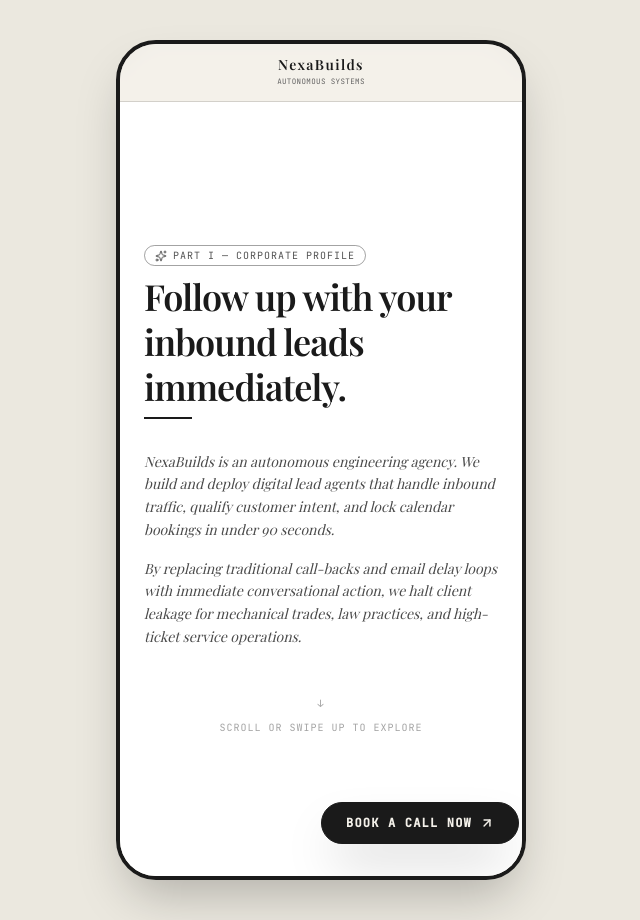
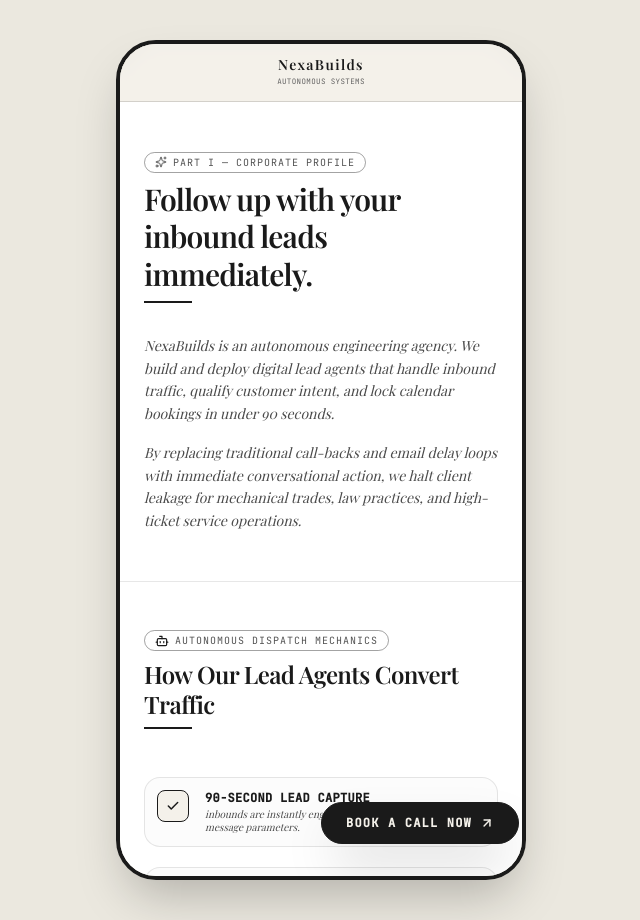
Before and after one commit to nexabuilds705/website, a React (Vite) app: page / in a window 1280 px wide. Shown: the whole page, without its empty margins (319-959 px from the left). Built offline with nearby package versions, Linux system fonts and the light colour scheme; a web font is replaced by a local one.

Commit message:
remove: strip all Apple-style scroll animations, cinematic intro, and whileInView transitions

```diff
--- a/src/App.tsx
+++ b/src/App.tsx
@@ -1,5 +1,5 @@
 import React, { useState, useEffect, useRef } from 'react';
-import { Bot, Sparkles, ArrowUpRight, Check, ChevronRight, X } from 'lucide-react';
+import { Bot, Sparkles, ArrowUpRight, Check, X } from 'lucide-react';
 import { motion, AnimatePresence } from 'motion/react';
 import Disqualifier from './components/Disqualifier';
 import Questionnaire from './components/Questionnaire';
@@ -12,40 +12,13 @@ export default function App() {
   const [showFloatingBox, setShowFloatingBox] = useState(true);
   const [isBooked, setIsBooked] = useState(false);
 
-  // One-time cinematic Apple-style scroll transition state
-  const [hasCompletedFirstScroll, setHasCompletedFirstScroll] = useState(false);
-  const [isTransitioning, setIsTransitioning] = useState(false);
-
   const scrollContainerRef = useRef<HTMLDivElement>(null);
 
-  // Monitor scroll/gestures to trigger the cinematic transition once
+  // Hide the floating CTA once the booking form scrolls into view
   useEffect(() => {
     const container = scrollContainerRef.current;
 
-    const triggerTransition = () => {
-      if (!hasCompletedFirstScroll && !isTransitioning) {
-        setIsTransitioning(true);
-        setTimeout(() => {
-          setHasCompletedFirstScroll(true);
-          setIsTransitioning(false);
-        }, 1400);
-      }
-    };
-
     const handleScroll = () => {
-      const scrollTop = container ? container.scrollTop : window.scrollY;
-
-      if (!hasCompletedFirstScroll) {
-        if (scrollTop > 5) {
-          // Lock scroll at top during the cinematic rise
-          if (container) container.scrollTop = 0;
-          else window.scrollTo(0, 0);
-          triggerTransition();
-        }
-        return;
-      }
-
-      // Hide floating CTA once the booking form comes into view
       const bookingSection = document.getElementById('book-demo');
       if (!bookingSection) return;
 
@@ -62,12 +35,8 @@ export default function App() {
 
     if (container) {
       container.addEventListener('scroll', handleScroll);
-      container.addEventListener('wheel', triggerTransition, { passive: true });
-      container.addEventListener('touchmove', triggerTransition, { passive: true });
     } else {
       window.addEventListener('scroll', handleScroll);
-      window.addEventListener('wheel', triggerTransition, { passive: true });
-      window.addEventListener('touchmove', triggerTransition, { passive: true });
     }
 
     handleScroll();
@@ -75,15 +44,11 @@ export default function App() {
     return () => {
       if (container) {
         container.removeEventListener('scroll', handleScroll);
-        container.removeEventListener('wheel', triggerTransition);
-        container.removeEventListener('touchmove', triggerTransition);
       } else {
         window.removeEventListener('scroll', handleScroll);
-        window.removeEventListener('wheel', triggerTransition);
-        window.removeEventListener('touchmove', triggerTransition);
       }
     };
-  }, [hasCompletedFirstScroll, isTransitioning]);
+  }, []);
 
   const handleBookingSuccess = (_submission: LeadSubmission) => {
     setSubmissionsUpdatedToggle(prev => !prev);
@@ -91,9 +56,6 @@ export default function App() {
   };
 
   const scrollToBooking = () => {
-    if (!hasCompletedFirstScroll) setHasCompletedFirstScroll(true);
-
-    setTimeout(() => {
     const el = document.getElementById('book-demo');
     const container = scrollContainerRef.current;
 
@@ -102,7 +64,6 @@ export default function App() {
     } else {
       el?.scrollIntoView({ behavior: 'smooth' });
     }
-    }, 50);
   };
 
   return (
@@ -123,28 +84,18 @@ export default function App() {
           </div>
         </header>
 
-        {!hasCompletedFirstScroll ? (
-          /* Cinematic intro — shown only once on first scroll */
-          <div className="relative w-full h-full overflow-hidden flex flex-col justify-between">
-
-            {/* Screen 1: Corporate profile (fades out) */}
-            <motion.section
-              initial={{ opacity: 1, scale: 1, y: 0 }}
-              animate={isTransitioning ? { opacity: 0, scale: 0.95, y: -40 } : { opacity: 1, scale: 1, y: 0 }}
-              transition={{ duration: 1.4, ease: [0.16, 1, 0.3, 1] }}
-              className="flex-1 bg-white px-6 py-12 flex flex-col justify-center space-y-8 select-none"
-            >
+        {/* Section 1: Corporate profile */}
+        <section className="bg-white px-6 py-12 border-b border-ink/10 space-y-8 flex-shrink-0">
           <div className="space-y-2">
             <div className="inline-flex items-center gap-1.5 px-2.5 py-0.5 border border-ink/40 text-ink/75 text-[10px] font-mono uppercase tracking-widest rounded-full">
               <Sparkles className="w-3 h-3 text-ink animate-pulse" />
               PART I — CORPORATE PROFILE
             </div>
-                <h1 className="font-serif text-3xl md:text-4xl font-bold tracking-tight text-ink leading-tight">
+            <h1 className="font-serif text-3xl font-bold tracking-tight text-ink leading-tight">
               Follow up with your inbound leads immediately.
             </h1>
             <div className="w-12 h-[1.5px] bg-ink" />
           </div>
-
           <div className="space-y-4 font-serif text-sm leading-relaxed text-ink-muted italic">
             <p>
               NexaBuilds is an autonomous engineering agency. We build and deploy digital lead agents that handle inbound traffic, qualify customer intent, and lock calendar bookings in under 90 seconds.
@@ -153,105 +104,16 @@ export default function App() {
               By replacing traditional call-backs and email delay loops with immediate conversational action, we halt client leakage for mechanical trades, law practices, and high-ticket service operations.
             </p>
           </div>
+        </section>
 
-              <div className="pt-4 flex flex-col items-center justify-center text-center space-y-2 text-[10px] font-mono uppercase tracking-widest text-ink/40">
-                <span className="animate-bounce">↓</span>
-                <span>Scroll or Swipe up to explore</span>
-              </div>
-            </motion.section>
-
-            {/* Screen 2: Product mechanics (rises in) */}
-            <motion.section
-              initial={{ y: '100%', opacity: 0 }}
-              animate={isTransitioning ? { y: 0, opacity: 1 } : { y: '100%', opacity: 0 }}
-              transition={{ duration: 1.4, ease: [0.16, 1, 0.3, 1] }}
-              className="absolute inset-0 bg-white px-6 py-12 flex flex-col justify-center space-y-8 z-20 overflow-y-auto"
-            >
+        {/* Section 2: Product mechanics */}
+        <section className="bg-white px-6 py-12 border-b border-ink/10 space-y-8 flex-shrink-0">
           <div className="space-y-2">
             <div className="inline-flex items-center gap-1.5 px-2.5 py-0.5 border border-ink/40 text-ink/75 text-[10px] font-mono uppercase tracking-widest rounded-full">
               <Bot className="w-3.5 h-3.5 text-ink" />
               AUTONOMOUS DISPATCH MECHANICS
             </div>
-                <h2 className="font-serif text-2xl md:text-3xl font-bold tracking-tight text-ink leading-tight">
-                  How Our Lead Agents Convert Traffic
-                </h2>
-                <div className="w-12 h-[1.5px] bg-ink" />
-              </div>
-
-              <div className="space-y-5 pt-4 text-xs font-mono uppercase tracking-wide text-ink">
-                {[
-                  { title: '90-Second Lead Capture', desc: 'Inbounds are instantly engaged via automated voice or text message parameters.' },
-                  { title: 'Real-time Intent Screening', desc: 'Our system verifies budgets and schedules before submitting slots to your CRM.' },
-                  { title: 'Guaranteed Pipeline Safety', desc: 'Eliminates the cost of missed weekend leads and late-night inquiries entirely.' },
-                ].map(({ title, desc }) => (
-                  <div key={title} className="flex gap-4 items-start p-3 border border-ink/10 rounded-2xl bg-neutral-50/50">
-                    <div className="p-2 border border-ink bg-[#F4F1EA] flex-shrink-0 rounded-lg">
-                      <Check className="w-3.5 h-3.5 stroke-[2.5]" />
-                    </div>
-                    <div className="space-y-0.5">
-                      <span className="font-bold block">{title}</span>
-                      <p className="text-[10px] text-ink-muted font-normal lowercase font-serif italic tracking-normal">{desc}</p>
-                    </div>
-                  </div>
-                ))}
-              </div>
-
-              <div className="pt-2">
-                <button
-                  type="button"
-                  onClick={() => setHasCompletedFirstScroll(true)}
-                  className="w-full py-3 px-4 bg-ink hover:bg-neutral-800 text-paper font-mono text-[10px] uppercase tracking-widest font-bold border border-ink rounded-xl transition-all flex items-center justify-between"
-                >
-                  <span>PROCEED TO COMPATIBILITY</span>
-                  <ChevronRight className="w-4 h-4" />
-                </button>
-              </div>
-            </motion.section>
-
-          </div>
-        ) : (
-          /* Normal document flow after the intro transition */
-          <div className="flex flex-col">
-
-            {/* Section 1: Corporate profile */}
-            <motion.section
-              initial={{ opacity: 0, y: 60 }}
-              whileInView={{ opacity: 1, y: 0 }}
-              viewport={{ root: scrollContainerRef, once: true, amount: 0.1 }}
-              transition={{ duration: 0.9, ease: [0.16, 1, 0.3, 1] }}
-              className="bg-white px-6 py-12 border-b border-ink/10 space-y-8 flex-shrink-0"
-            >
-              <div className="space-y-2">
-                <div className="inline-flex items-center gap-1.5 px-2.5 py-0.5 border border-ink/40 text-ink/75 text-[10px] font-mono uppercase tracking-widest rounded-full">
-                  <Sparkles className="w-3 h-3 text-ink" />
-                  PART I — CORPORATE PROFILE
-                </div>
-                <h1 className="font-serif text-3xl md:text-4xl font-bold tracking-tight text-ink leading-tight">
-                  Follow up with your inbound leads immediately.
-                </h1>
-                <div className="w-12 h-[1.5px] bg-ink" />
-              </div>
-              <div className="space-y-4 font-serif text-sm leading-relaxed text-ink-muted italic">
-                <p>
-                  NexaBuilds is an autonomous engineering agency. We build and deploy digital lead agents that handle inbound traffic, qualify customer intent, and lock calendar bookings in under 90 seconds.
-                </p>
-              </div>
-            </motion.section>
-
-            {/* Section 2: Product mechanics */}
-            <motion.section
-              initial={{ opacity: 0, y: 60 }}
-              whileInView={{ opacity: 1, y: 0 }}
-              viewport={{ root: scrollContainerRef, once: true, amount: 0.1 }}
-              transition={{ duration: 0.9, ease: [0.16, 1, 0.3, 1] }}
-              className="bg-white px-6 py-12 border-b border-ink/10 space-y-8 flex-shrink-0"
-            >
-              <div className="space-y-2">
-                <div className="inline-flex items-center gap-1.5 px-2.5 py-0.5 border border-ink/40 text-ink/75 text-[10px] font-mono uppercase tracking-widest rounded-full">
-                  <Bot className="w-3.5 h-3.5 text-ink" />
-                  AUTONOMOUS DISPATCH MECHANICS
-                </div>
-                <h2 className="font-serif text-2xl md:text-3xl font-bold tracking-tight text-ink leading-tight">
+            <h2 className="font-serif text-2xl font-bold tracking-tight text-ink leading-tight">
               How Our Lead Agents Convert Traffic
             </h2>
             <div className="w-12 h-[1.5px] bg-ink" />
@@ -273,39 +135,19 @@ export default function App() {
               </div>
             ))}
           </div>
-            </motion.section>
+        </section>
 
         {/* Section 3: Disqualifier */}
-            <motion.div
-              initial={{ opacity: 0, y: 60 }}
-              whileInView={{ opacity: 1, y: 0 }}
-              viewport={{ root: scrollContainerRef, once: true, amount: 0.05 }}
-              transition={{ duration: 0.9, ease: [0.16, 1, 0.3, 1] }}
-            >
         <Disqualifier onScrollToQuestionnaire={scrollToBooking} />
-            </motion.div>
 
         {/* Section 4: Booking questionnaire */}
-            <motion.div
-              initial={{ opacity: 0, y: 60 }}
-              whileInView={{ opacity: 1, y: 0 }}
-              viewport={{ root: scrollContainerRef, once: true, amount: 0.05 }}
-              transition={{ duration: 0.9, ease: [0.16, 1, 0.3, 1] }}
-            >
         <Questionnaire
           onBookingSuccess={handleBookingSuccess}
           onReset={() => setIsBooked(false)}
         />
-            </motion.div>
 
         {/* Footer */}
-            <motion.footer
-              initial={{ opacity: 0, y: 60 }}
-              whileInView={{ opacity: 1, y: 0 }}
-              viewport={{ root: scrollContainerRef, once: true, amount: 0.1 }}
-              transition={{ duration: 0.9, ease: [0.16, 1, 0.3, 1] }}
-              className="bg-[#E8E5DC] border-t border-ink/20 py-10 px-6 text-center space-y-6 flex-shrink-0"
-            >
+        <footer className="bg-[#E8E5DC] border-t border-ink/20 py-10 px-6 text-center space-y-6 flex-shrink-0">
           <div className="flex items-center justify-center gap-2">
             <div className="w-5 h-5 border border-ink bg-white flex items-center justify-center text-ink rounded-md">
               <Bot className="w-3 h-3" />
@@ -321,10 +163,7 @@ export default function App() {
               <span>SLA GUARANTEED</span>
             </div>
           </div>
-            </motion.footer>
-
-          </div>
-        )}
+        </footer>
 
         {/* Floating "Book a Call Now" CTA pill */}
         <AnimatePresence>
```
Lines whose indentation alone changed are shown as unchanged.
